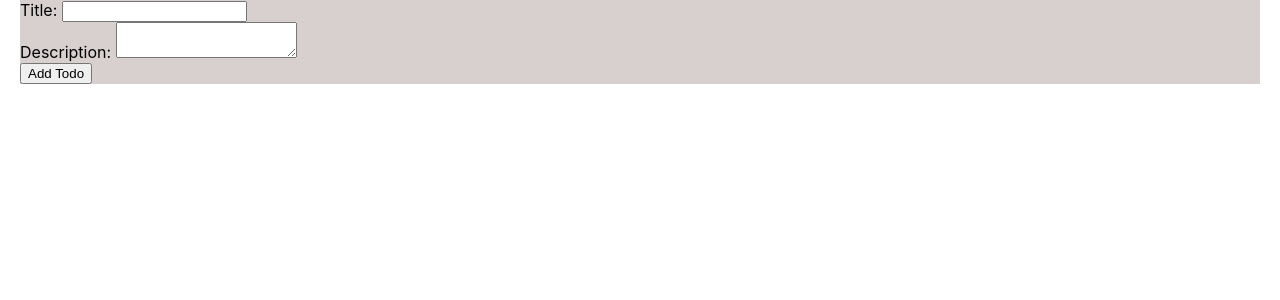
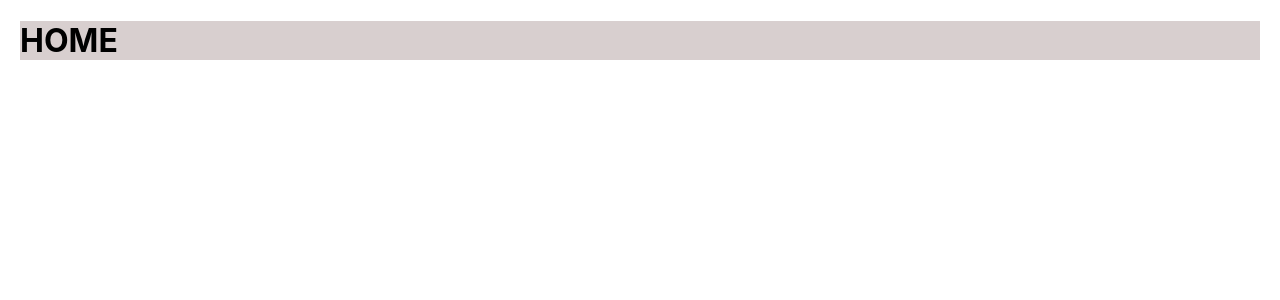
Before and after one commit to r41ph/todo-frontend, a React (Create React App) app: page / in a window 1280 px wide. Shown: the top 300 px of the page. Built offline with nearby package versions, Linux system fonts and the light colour scheme.

Commit message:
feat: add react router

```diff
--- a/src/App.js
+++ b/src/App.js
@@ -1,11 +1,19 @@
 import React from "react";
 import "./App.scss";
 import TodoForm from "./components/todoForm/TodoForm";
+import { Switch, Route } from "react-router-dom";
 
 function App() {
   return (
     <div className="todo-container">
-      <TodoForm />
+      <Switch>
+        <Route path="/" exact>
+          <h1>HOME</h1>
+        </Route>
+        <Route path="/add">
+          <TodoForm />
+        </Route>
+      </Switch>
     </div>
   );
 }
--- a/src/index.js
+++ b/src/index.js
@@ -2,9 +2,15 @@ import React from "react";
 import ReactDOM from "react-dom";
 import "./index.scss";
 import App from "./App";
+import { BrowserRouter } from "react-router-dom";
 import * as serviceWorker from "./serviceWorker";
 
-ReactDOM.render(<App />, document.getElementById("root"));
+ReactDOM.render(
+  <BrowserRouter>
+    <App />
+  </BrowserRouter>,
+  document.getElementById("root")
+);
 
 // If you want your app to work offline and load faster, you can change
 // unregister() to register() below. Note this comes with some pitfalls.
```
